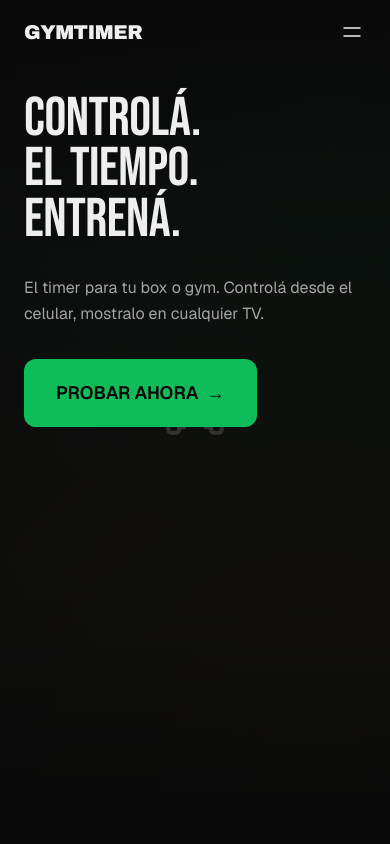
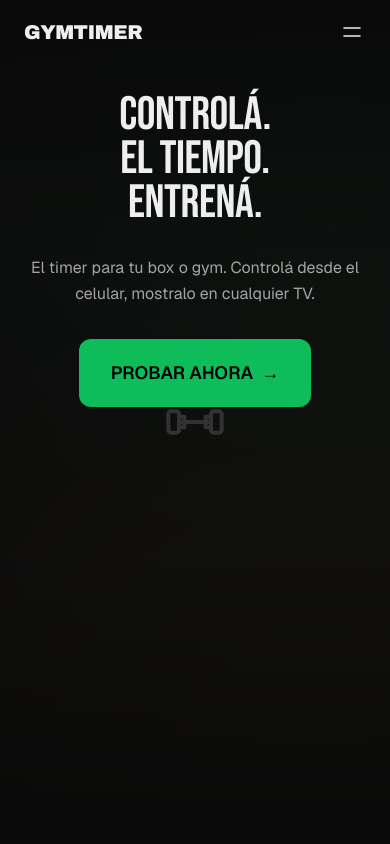
Before and after one commit to CamiloEscar/gymtimer-pro, a Next.js app: page / in a window 390 px wide. Shown: the top 844 px of the page. Built offline with nearby package versions, Linux system fonts and the light colour scheme.

Commit message:
fix(landing): center hero text vertically and horizontally on mobile

```diff
--- a/src/components/landing/Hero.tsx
+++ b/src/components/landing/Hero.tsx
@@ -32,10 +32,10 @@ export function Hero() {
         />
       </div>
 
-      <div className="relative z-10 flex flex-col justify-start px-6 md:px-10 lg:px-16 pt-24 md:pt-28 lg:pt-28 pb-10 lg:pb-16">
+      <div className="relative z-10 flex flex-col items-center justify-center text-center sm:items-start sm:text-left sm:justify-start px-6 md:px-10 lg:px-16 pt-24 md:pt-28 lg:pt-28 pb-10 lg:pb-16">
         <div className="flex flex-col gap-8 max-w-[600px]">
           <h1
-            className="flex flex-col gap-1 text-phosphor font-display-condensed font-normal uppercase tracking-[-0.01em] leading-[0.85] text-[clamp(3rem,14vw,4.5rem)] md:text-[clamp(3.5rem,8vw,6rem)] lg:text-[clamp(4rem,10vw,9rem)]"
+            className="flex flex-col gap-1 text-phosphor font-display-condensed font-normal uppercase tracking-[-0.01em] leading-[0.85] text-[clamp(2.5rem,12vw,4.5rem)] md:text-[clamp(3.5rem,8vw,6rem)] lg:text-[clamp(4rem,10vw,9rem)]"
           >
             {HEADLINE.map((line, i) => (
               <span
@@ -49,7 +49,7 @@ export function Hero() {
           </h1>
 
           <p
-            className="font-sans text-base md:text-lg text-phosphor-dim max-w-md leading-relaxed anim-fade-up-subtle"
+            className="font-sans text-base md:text-lg text-phosphor-dim max-w-md leading-relaxed anim-fade-up-subtle mx-auto sm:mx-0"
             style={{ animationDelay: "800ms" }}
           >
             {SUBTITLE}
```
